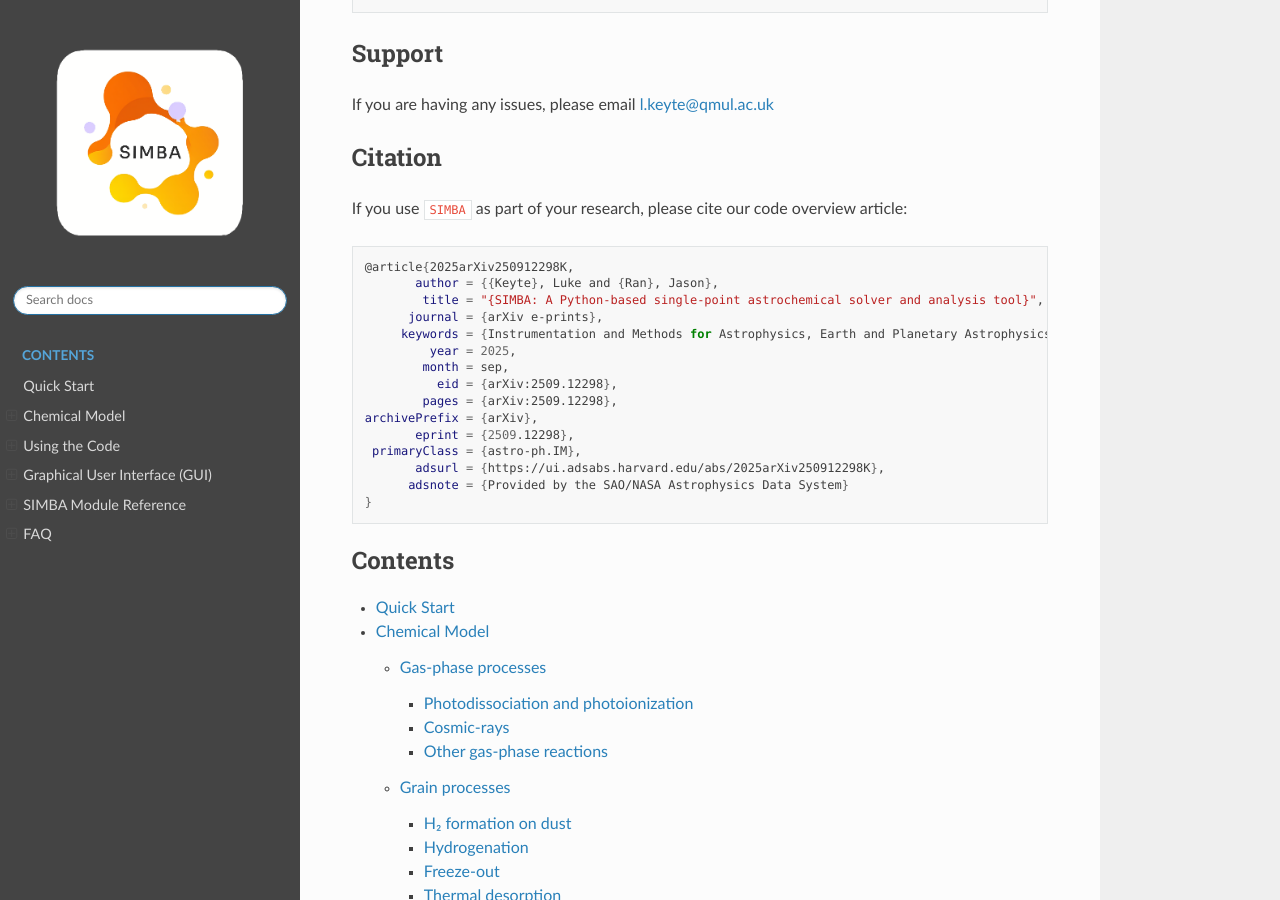
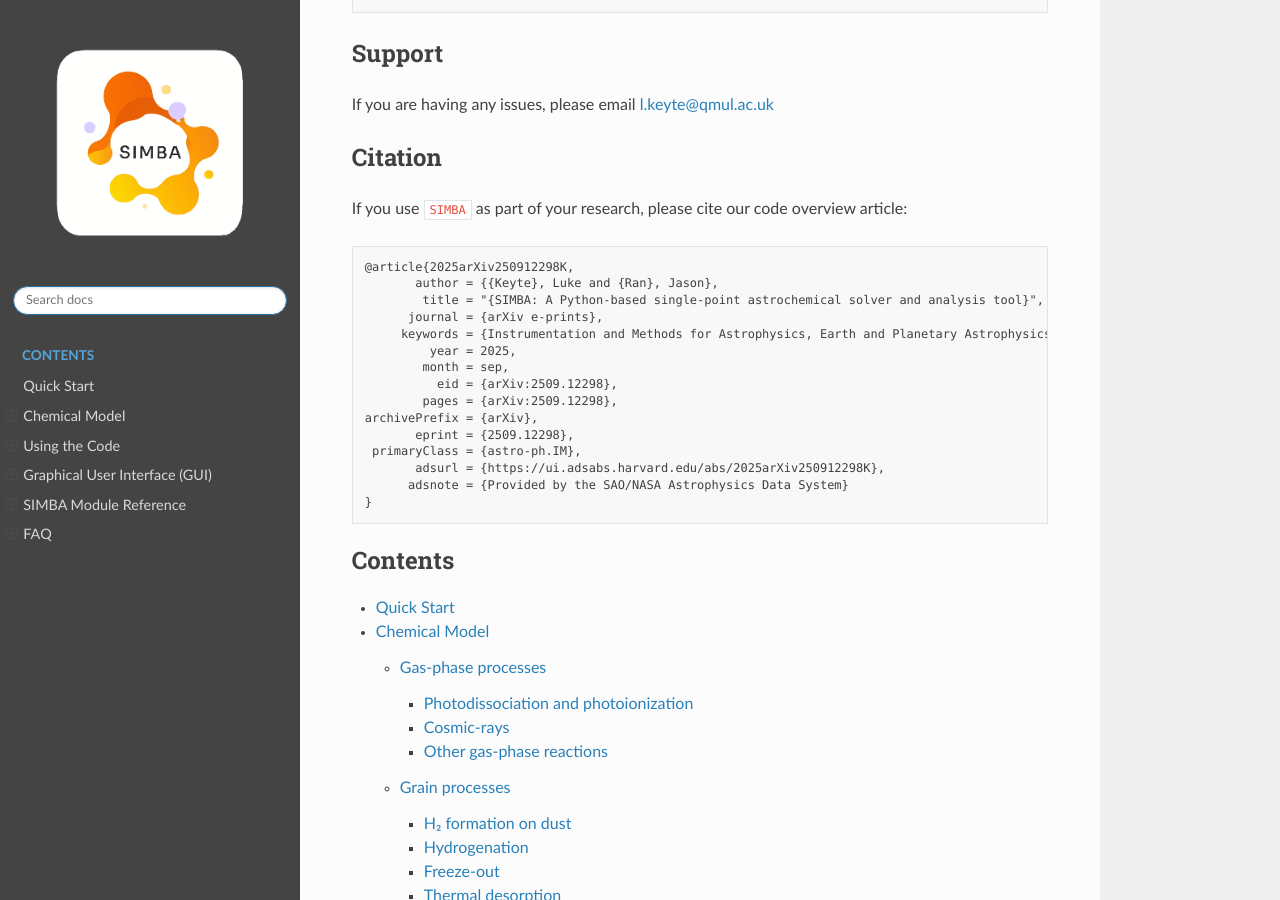
Before and after one commit to lukekeyte/simba-docs, a Sphinx documentation site: the page built from docs/index.md, in a window 1280 px wide and 900 px high, scrolled down 416 px. Built offline with Sphinx 7.4.7 and the Read the Docs theme 3.1.0, drawn with Linux system fonts in a browser that asks for light colours.

Commit message:
“Update“

````diff
--- a/docs/index.md
+++ b/docs/index.md
@@ -18,7 +18,7 @@ If you are having any issues, please email [l.keyte@qmul.ac.uk](mailto:l.keyte@q
 
 If you use `SIMBA` as part of your research, please cite our code overview article:
 
-```bash
+```text
 @article{2025arXiv250912298K,
        author = {{Keyte}, Luke and {Ran}, Jason},
         title = "{SIMBA: A Python-based single-point astrochemical solver and analysis tool}",
````
